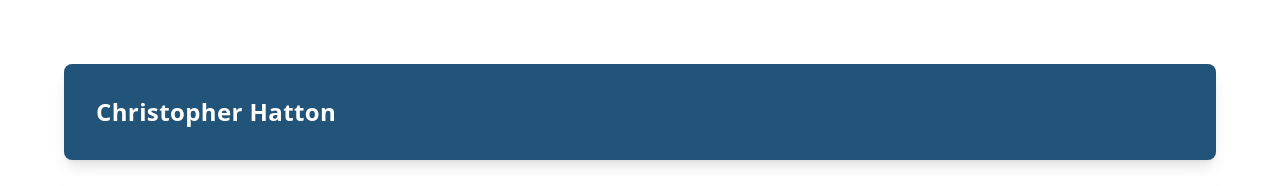
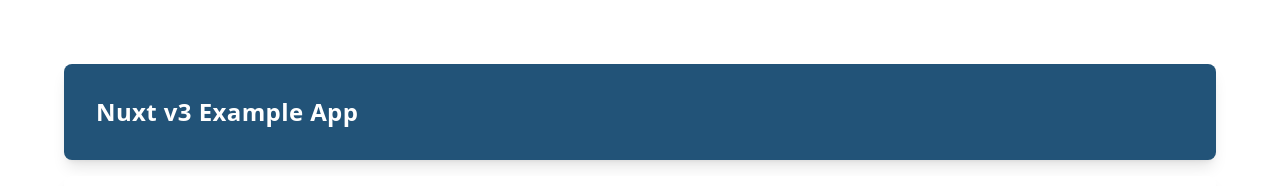
Before and after one commit to ckhatton/nuxt-example-app, a Nuxt app: page / in a window 1280 px wide. Shown: the top 186 px of the page. Built offline with nearby package versions, Linux system fonts and the light colour scheme.

Commit message:
build(header): change title

```diff
--- a/components/Header.vue
+++ b/components/Header.vue
@@ -1,6 +1,6 @@
 <template>
   <div class="bg-blue mb-4 p-8 rounded-lg shadow-lg font-extrabold text-white tracking-wide flex flex-wrap justify-between items-center">
-    <h2 class="text-2xl">Christopher Hatton</h2>
+    <h2 class="text-2xl">Nuxt v3 Example App</h2>
   </div>
 </template>
 
```
